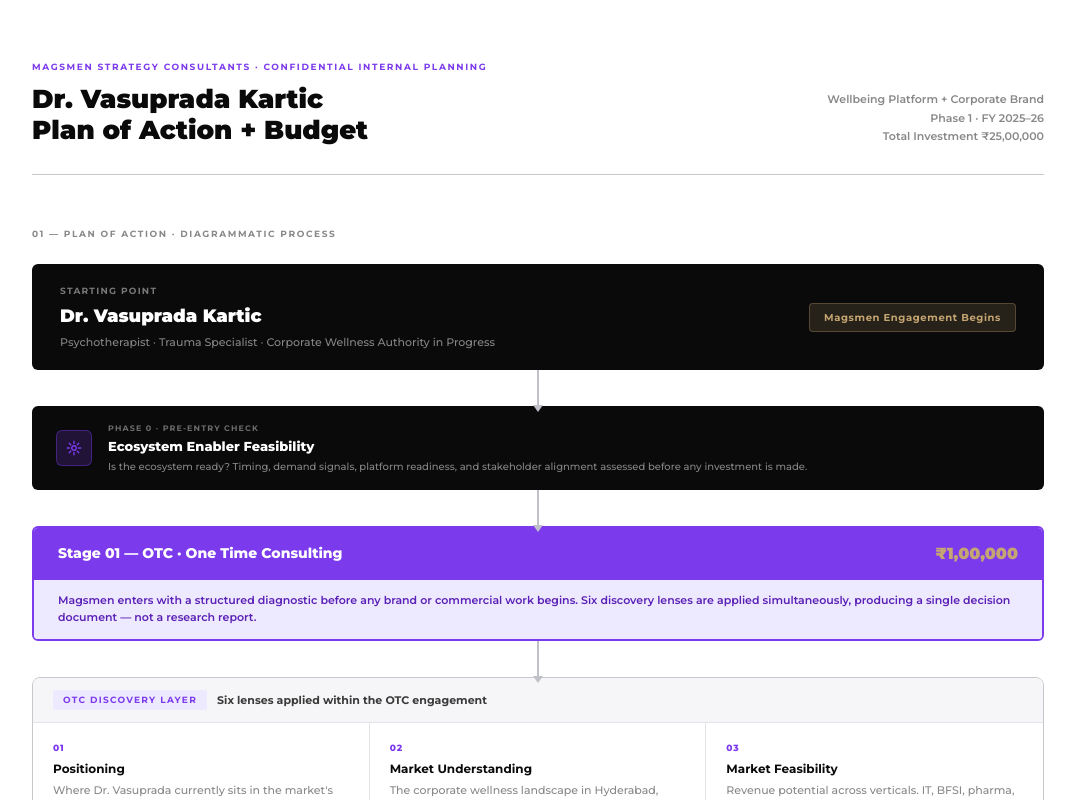
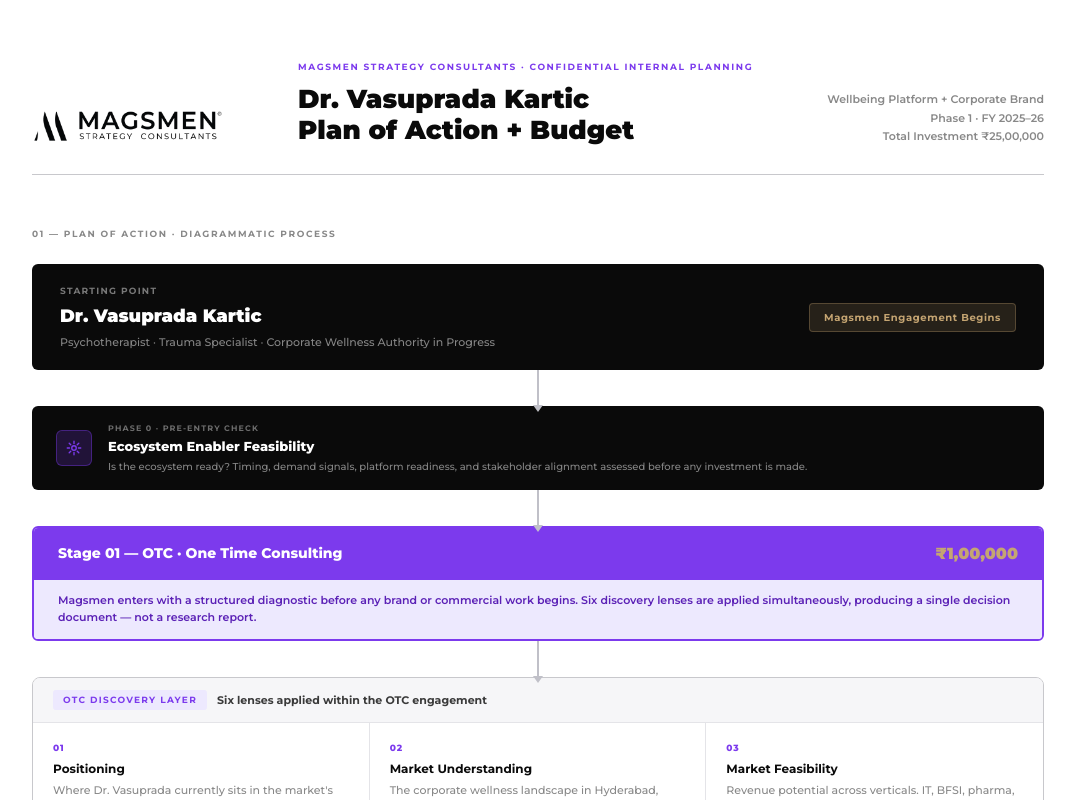
Before and after one commit to magsmenuser7/Magsmen-React, a React (Vite) app: page /vasu-prada-plan-of-action in a window 1280 px wide. Shown: the top 800 px of the page, without its empty margins (102-1177 px from the left). Built offline with nearby package versions, Linux system fonts and the light colour scheme.

Commit message:
changes done

```diff
--- a/src/pages/VasupradaPlanOfAction.tsx
+++ b/src/pages/VasupradaPlanOfAction.tsx
@@ -1,4 +1,6 @@
 import React from "react";
+
+import magsmennewlogoblackhorizontallandscape from "../../public/assets/magsmen-new-logo-black-horizontal-landscape.png";
 
 export default function VasupradaPlanOfAction() {
   return (
@@ -778,6 +780,9 @@ export default function VasupradaPlanOfAction() {
 
         {/* Header */}
         <div className="doc-header">
+            <div>
+                <img src={magsmennewlogoblackhorizontallandscape} alt="Magsmen Logo" className="w-48" />
+            </div>
           <div>
             <div className="eyebrow">Magsmen Strategy Consultants · Confidential Internal Planning</div>
             <div className="doc-title">Dr. Vasuprada Kartic<br />Plan of Action + Budget</div>
```
